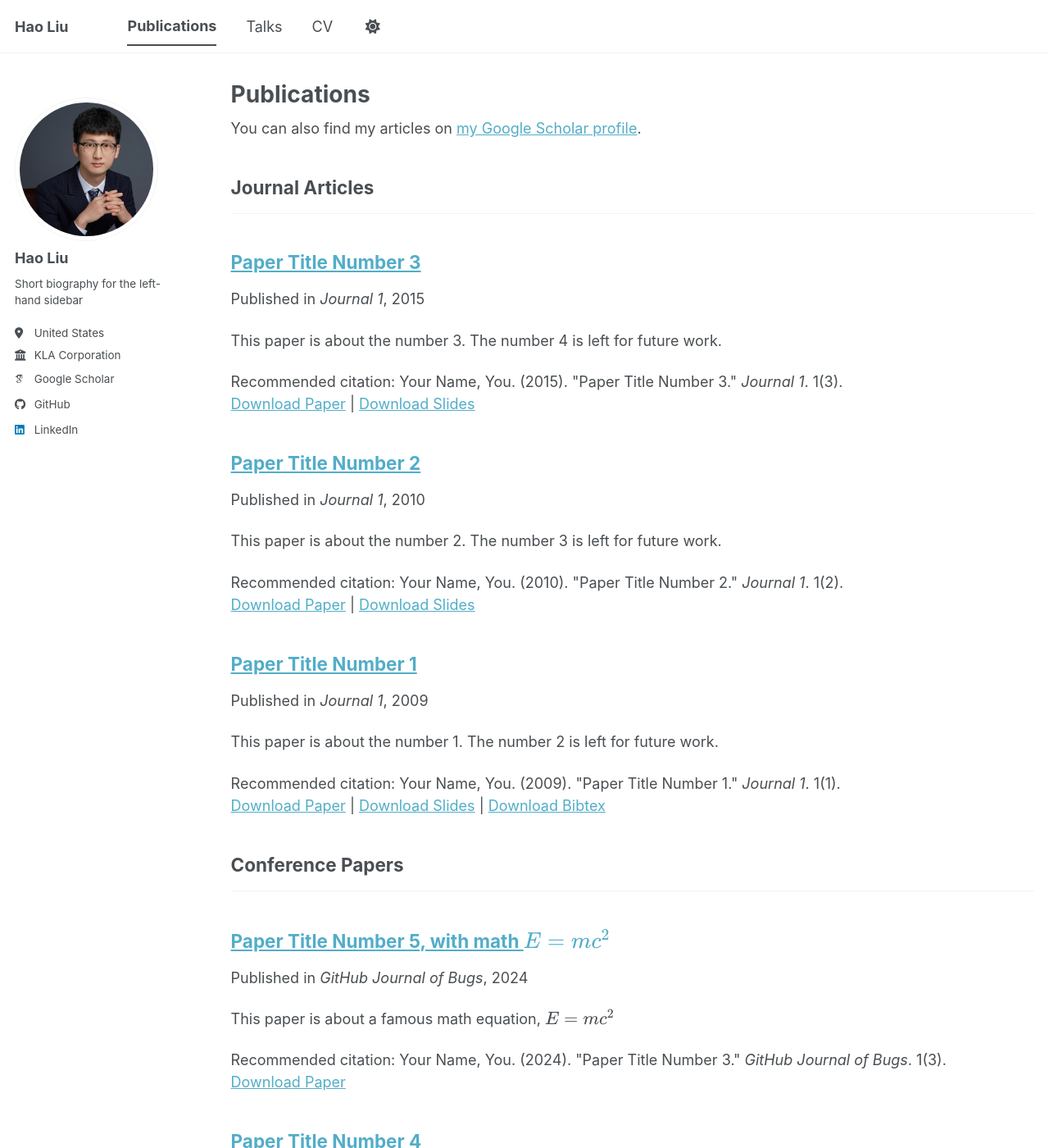
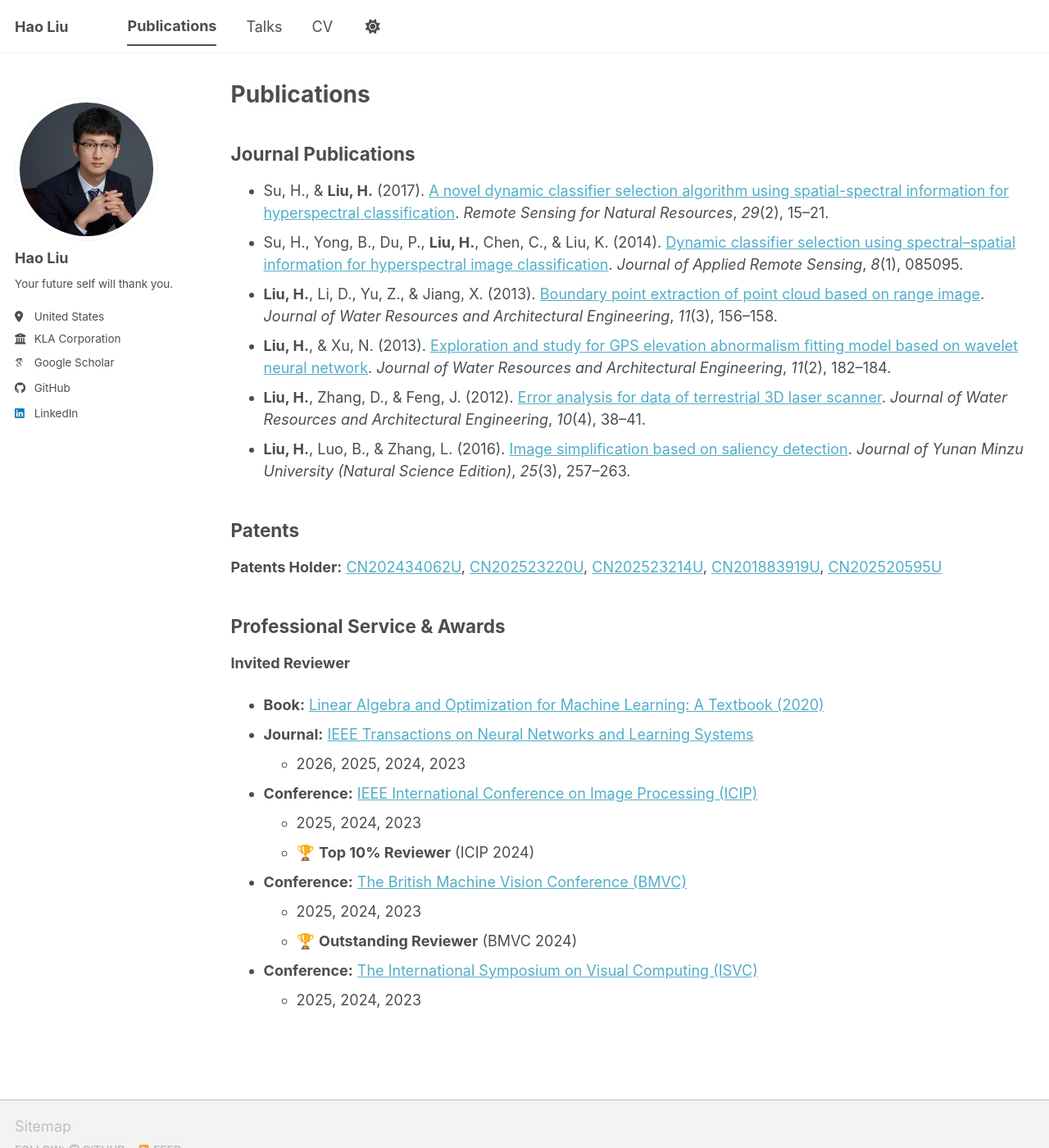
Before and after one commit to hao-lh/hao-lh.github.io, a Jekyll site: the page built from _pages/publications.md, in a window 1280 px wide and 1400 px high. Shown: the whole window at 82% size. Built offline with Jekyll 4.4.1, drawn with Linux system fonts in a browser that asks for light colours; some web fonts are replaced; a script bundle is joined from its source files by our own code; library files that are not in the unit come from our copies; some of the changed text lies outside the part shown.

Commit message:
Update: publications

```diff
--- a/_config.yml
+++ b/_config.yml
@@ -26,7 +26,7 @@
   avatar           : "https://hao-lh.github.io/images/profile.jpg"
   name             : "Hao Liu"
   pronouns         : # example: "she/her"
-  bio              : "Short biography for the left-hand sidebar"
+  bio              : "Your future self will thank you."
   location         : "United States"
   employer         : "KLA Corporation"
   uri              : # URL
--- /dev/null
+++ b/_pages/publications.md
@@ -0,0 +1,33 @@
+---
+layout: archive
+title: "Publications"
+permalink: /publications/
+author_profile: true
+---
+
+## Journal Publications
+
+* Su, H., & **Liu, H.** (2017). [A novel dynamic classifier selection algorithm using spatial-spectral information for hyperspectral classification](https://www.gtzyyg.com/EN/10.6046/gtzyyg.2017.02.03). *Remote Sensing for Natural Resources*, *29*(2), 15–21.
+* Su, H., Yong, B., Du, P., **Liu, H.**, Chen, C., & Liu, K. (2014). [Dynamic classifier selection using spectral–spatial information for hyperspectral image classification](https://www.spiedigitallibrary.org/journals/journal-of-applied-remote-sensing/volume-8/issue-1/085095/Dynamic-classifier-selection-using-spectral-spatial-information-for-hyperspectral-image/10.1117/1.JRS.8.085095.short?SSO=1). *Journal of Applied Remote Sensing*, *8*(1), 085095.
+* **Liu, H.**, Li, D., Yu, Z., & Jiang, X. (2013). [Boundary point extraction of point cloud based on range image](https://oversea.cnki.net/KCMS/detail/detail.aspx?dbcode=CJFD&dbname=CJFD2013&filename=FSJS201303039&uniplatform=OVERSEA&v=WX1z8PAl4mKS2koLUoaDPDIgcUdsmTdaAmQQapHgex4ufQrh4vvAn_Gkf_iDYzXJ). *Journal of Water Resources and Architectural Engineering*, *11*(3), 156–158.
+* **Liu, H.**, & Xu, N. (2013). [Exploration and study for GPS elevation abnormalism fitting model based on wavelet neural network](https://oversea.cnki.net/KCMS/detail/detail.aspx?dbcode=CJFD&dbname=CJFD2013&filename=FSJS201302040&uniplatform=OVERSEA&v=WX1z8PAl4mLPb6Pg1hLQiCO_QvYNKwDR_xPAlgPr2d4-6gFufya4Pb7I58WDUcYD). *Journal of Water Resources and Architectural Engineering*, *11*(2), 182–184.
+* **Liu, H.**, Zhang, D., & Feng, J. (2012). [Error analysis for data of terrestrial 3D laser scanner](https://oversea.cnki.net/KCMS/detail/detail.aspx?dbcode=CJFD&dbname=CJFD2012&filename=FSJS201204010&uniplatform=OVERSEA&v=P4jzVk4DXB8nQcjSp7y1-e0GBWcWC7T3iSVTC8wQa1vN0eo0rcZcC9FCUw3F1Q0K). *Journal of Water Resources and Architectural Engineering*, *10*(4), 38–41.
+* **Liu, H.**, Luo, B., & Zhang, L. (2016). [Image simplification based on saliency detection](https://oversea.cnki.net/KCMS/detail/detail.aspx?dbcode=CJFD&dbname=CJFDLAST2016&filename=YNMZ201603014&uniplatform=OVERSEA&v=Vo2odbYVoXzsOpKjMnejO9Ldi4zSmZ_ajySanCqPmlm1s2fsuxDHdVgYdbYK5SPn). *Journal of Yunan Minzu University (Natural Science Edition)*, *25*(3), 257–263.
+
+## Patents
+**Patents Holder:** [CN202434062U](https://patents.google.com/patent/CN202434062U/en?oq=CN202434062U), [CN202523220U](https://patents.google.com/patent/CN202523220U/en?oq=CN202523220U), [CN202523214U](https://patents.google.com/patent/CN202523214U/en?oq=CN202523214U), [CN201883919U](https://patents.google.com/patent/CN201883919U/en?oq=CN201883919U), [CN202520595U](https://patents.google.com/patent/CN202520595U/en?oq=CN202520595U)
+
+## Professional Service & Awards
+
+**Invited Reviewer**
+* **Book:** [Linear Algebra and Optimization for Machine Learning: A Textbook (2020)](https://link.springer.com/book/10.1007/978-3-030-40344-7)
+* **Journal:** [IEEE Transactions on Neural Networks and Learning Systems](https://cis.ieee.org/publications/t-neural-networks-and-learning-systems)
+    * 2026, 2025, 2024, 2023
+* **Conference:** [IEEE International Conference on Image Processing (ICIP)](https://2025.ieeeicip.org/)
+    * 2025, 2024, 2023
+    * 🏆 **Top 10% Reviewer** (ICIP 2024)
+* **Conference:** [The British Machine Vision Conference (BMVC)](https://www.bmva.org/bmvc)
+    * 2025, 2024, 2023
+    * 🏆 **Outstanding Reviewer** (BMVC 2024)
+* **Conference:** [The International Symposium on Visual Computing (ISVC)](https://www.isvc.net/)
+    * 2025, 2024, 2023
```
